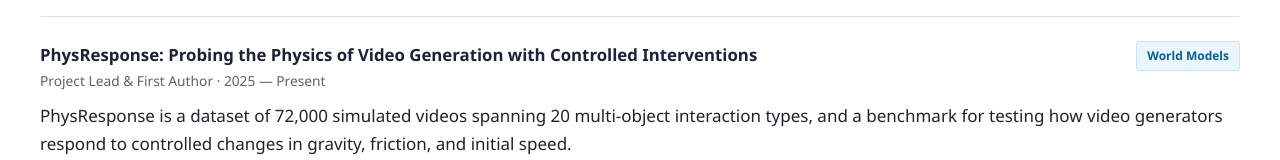
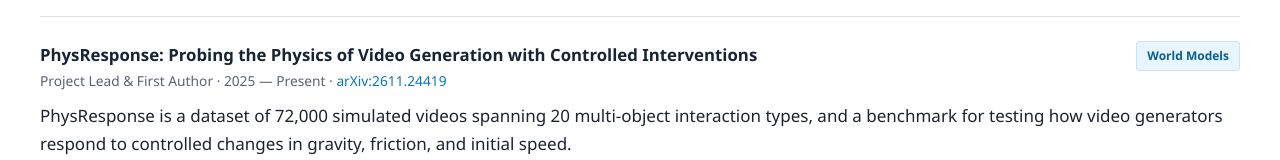
Before and after one commit to aliensco/aliensco.github.io, a plain HTML site: page index.html in a window 1280 px wide. Shown: the part 1744-1904 px from the top of the page. Drawn offline with Linux system fonts and the light colour scheme.

Commit message:
Link PhysResponse arXiv preprint on homepage

```diff
--- a/index.html
+++ b/index.html
@@ -153,7 +153,7 @@
         <div class="project-heading">
           <div>
             <h3>PhysResponse: Probing the Physics of Video Generation with Controlled Interventions</h3>
-            <p class="project-role">Project Lead &amp; First Author · 2025 — Present</p>
+            <p class="project-role">Project Lead &amp; First Author · 2025 — Present · <a href="https://arxiv.org/abs/2611.24419">arXiv:2611.24419</a></p>
           </div>
           <span class="project-type">World Models</span>
         </div>
```
